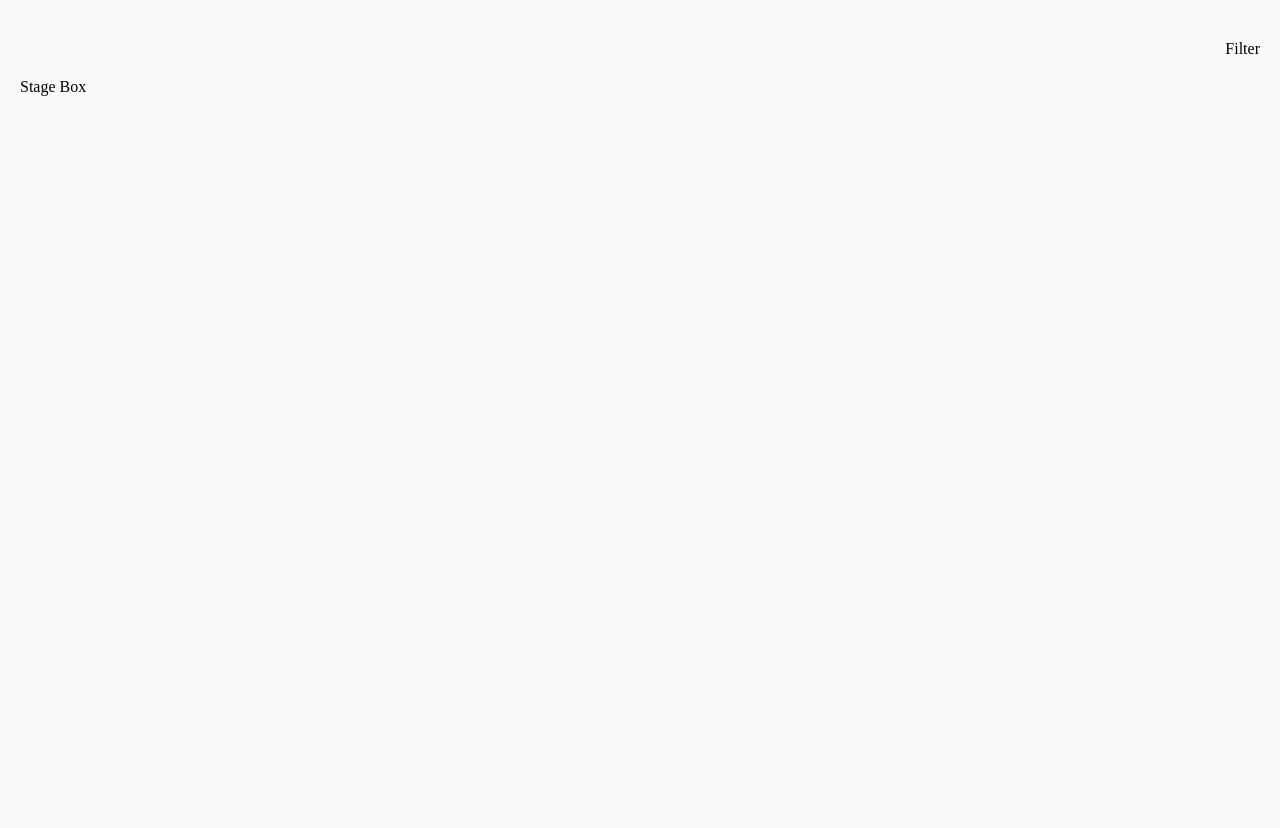
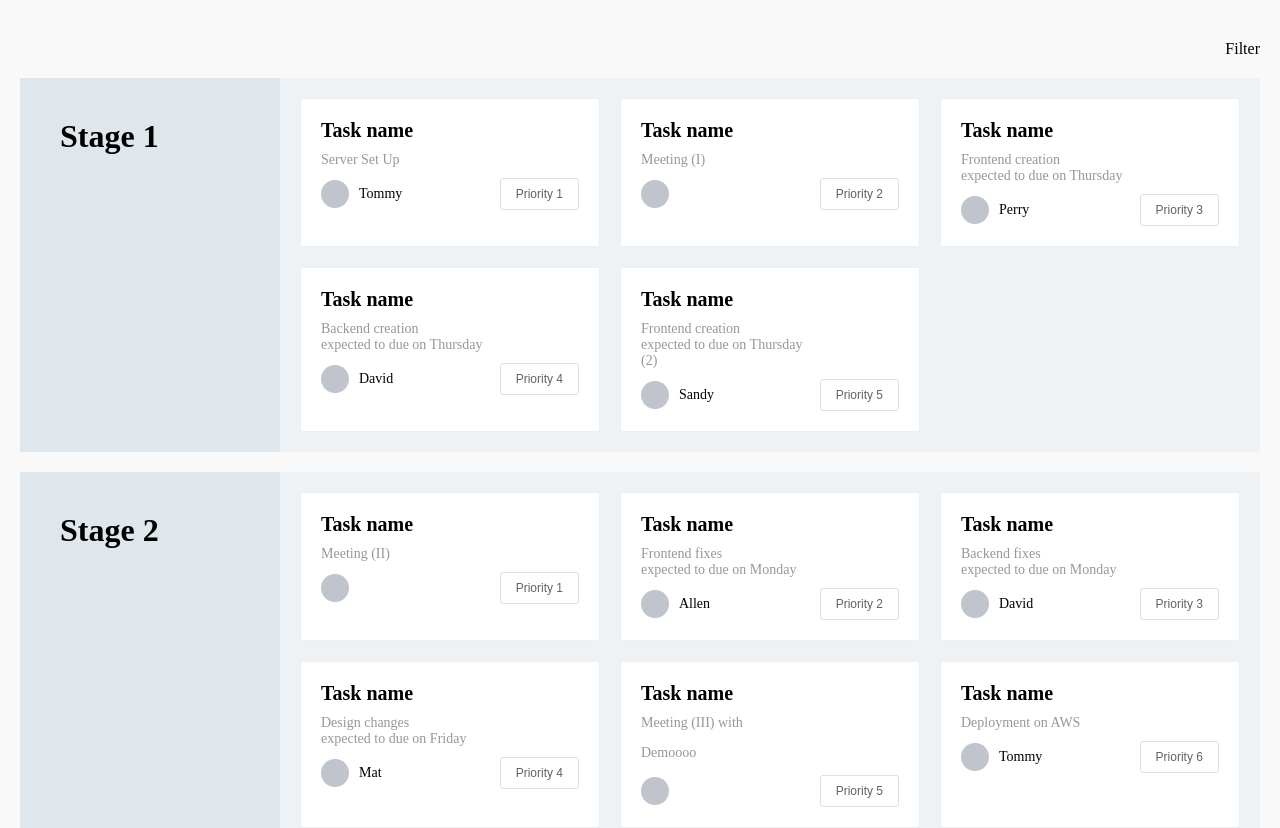
Before and after one commit to Tokinx/CodingTest, a Vue app in the folder client/: page / in a window 1280 px wide. Shown: the top 828 px of the page. Before the commit the page ends 800 px from the top, so only its background shows below. Built offline with nearby package versions, Linux system fonts and the light colour scheme.

Commit message:
新增Mock数据

```diff
--- a/client/src/views/index.vue
+++ b/client/src/views/index.vue
@@ -6,18 +6,73 @@
         Filter
       </div>
     </header>
-    Stage Box
+    <StageItem
+      v-for="stage of stageData"
+      :key="stage.title"
+      :title="stage.title"
+      :cards="stage.cards"
+    />
   </div>
 </template>
 
 <script>
+import StageItem from "@/components/StageItem.vue";
+
+const $ajax = (type = "GET", url = "", fn, data = {}) => {
+  let request = new XMLHttpRequest();
+  let queryString = Object.keys(data)
+    .map((key) => encodeURIComponent(key) + "=" + encodeURIComponent(data[key]))
+    .join("&");
+  if (type == "POST") {
+    const formHeader = "application/x-www-form-urlencoded; charset=UTF-8";
+    request.setRequestHeader("Content-Type", formHeader);
+  }
+  if (type == "GET") {
+    url = `${url}?${queryString}`;
+  }
+  request.open(type, url, true);
+  request.onreadystatechange = function () {
+    if (this.readyState === 4) {
+      fn & fn(this.status >= 200 && this.status < 400, this);
+    }
+  };
+  request.send(queryString);
+  request = null;
+};
 
 export default {
   components: {
+    StageItem,
   },
   data() {
     return {
+      cardData: [],
     };
+  },
+  created() {
+    this.getStageData();
+  },
+  computed: {
+    stageData() {
+      let swap = {};
+      this.cardData.forEach((item) => {
+        if (!swap[item.Stage]) {
+          swap[item.Stage] = { id: item.Stage, title: `Stage ${item.Stage}`, cards: [] };
+        }
+        swap[item.Stage].cards.push(item);
+      });
+      return Object.values(swap);
+    },
+  },
+  methods: {
+    getStageData() {
+      $ajax("GET", "/mock.json", (status, req) => {
+        if (status) {
+          let data = JSON.parse(req.responseText);
+          this.cardData = data;
+        }
+      });
+    },
   },
 };
 </script>
@@ -28,6 +83,9 @@ export default {
     display: flex;
     justify-content: space-between;
     padding: 1rem 0;
+    .el-select {
+      margin-left: 1rem;
+    }
   }
 }
 </style>
```
